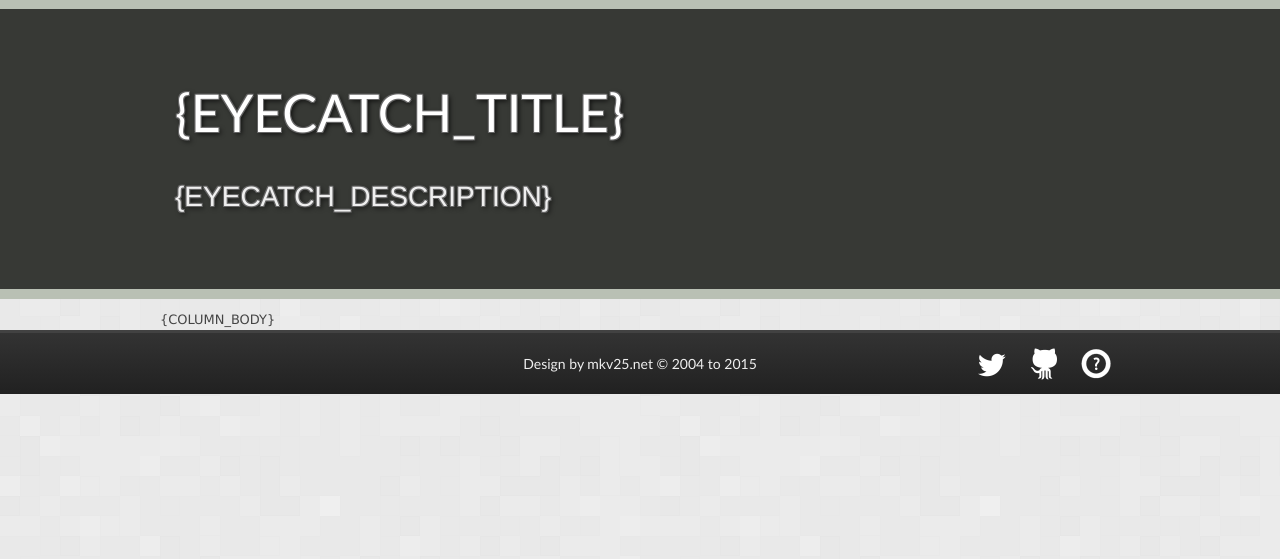
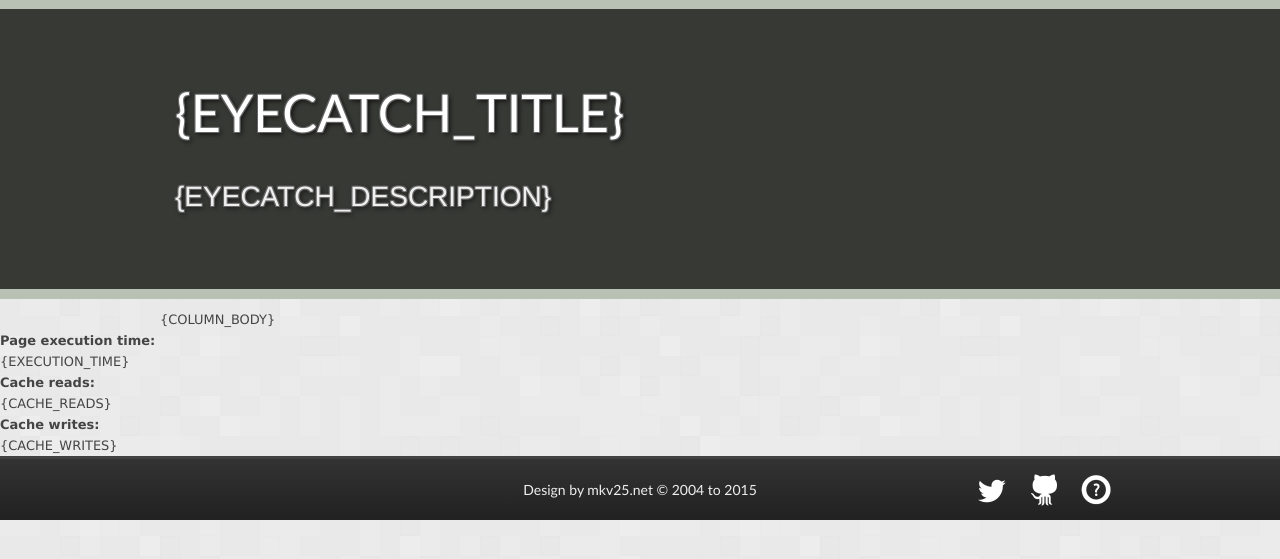
Before and after one commit to Markavian/mkv25-responsive-website, a PHP site: page /mkv25/index.template.html in a window 1280 px wide. Shown: the part 84-643 px from the top of the page. Run offline with PHP 8.4, Linux system fonts and the light colour scheme.

Commit message:
Added pageStats block to report page execution time, cache reads, and cache writes.

```diff
--- a/index.template.html
+++ b/index.template.html
@@ -55,6 +55,12 @@
 		{COLUMN_BODY}
 	</content>
 
+	<pageStats>
+		<label>Page execution time: </label><pageExecutionTime unit="seconds">{EXECUTION_TIME}</pageExecutionTime>
+		<label>Cache reads: </label><cacheReads>{CACHE_READS}</cacheReads>
+		<label>Cache writes: </label><cacheWrites>{CACHE_WRITES}</cacheWrites>
+	</pageStats>
+
 	<footer>
 		<content>
 			<copyright>Design by mkv25.net &copy; 2004 to 2015</copyright>
--- a/site/php/lib/views/TemplateView.class.php
+++ b/site/php/lib/views/TemplateView.class.php
@@ -87,6 +87,10 @@
 	{
 		$this->template->set('{COLUMN_BODY}', $this->renderColumns());
 
+		$this->template->set('{EXECUTION_TIME}', reportExecutionTime());
+		$this->template->set('{CACHE_READS}', FileCache::$reads);
+		$this->template->set('{CACHE_WRITES}', FileCache::$writes);
+
 		echo $this->template->expand();
 	}
 
```
Also changed, not shown: site/php/lib/models/FileCache.class.php (+7 -0 lines), site/php/routes/common.php (+9 -2 lines).
